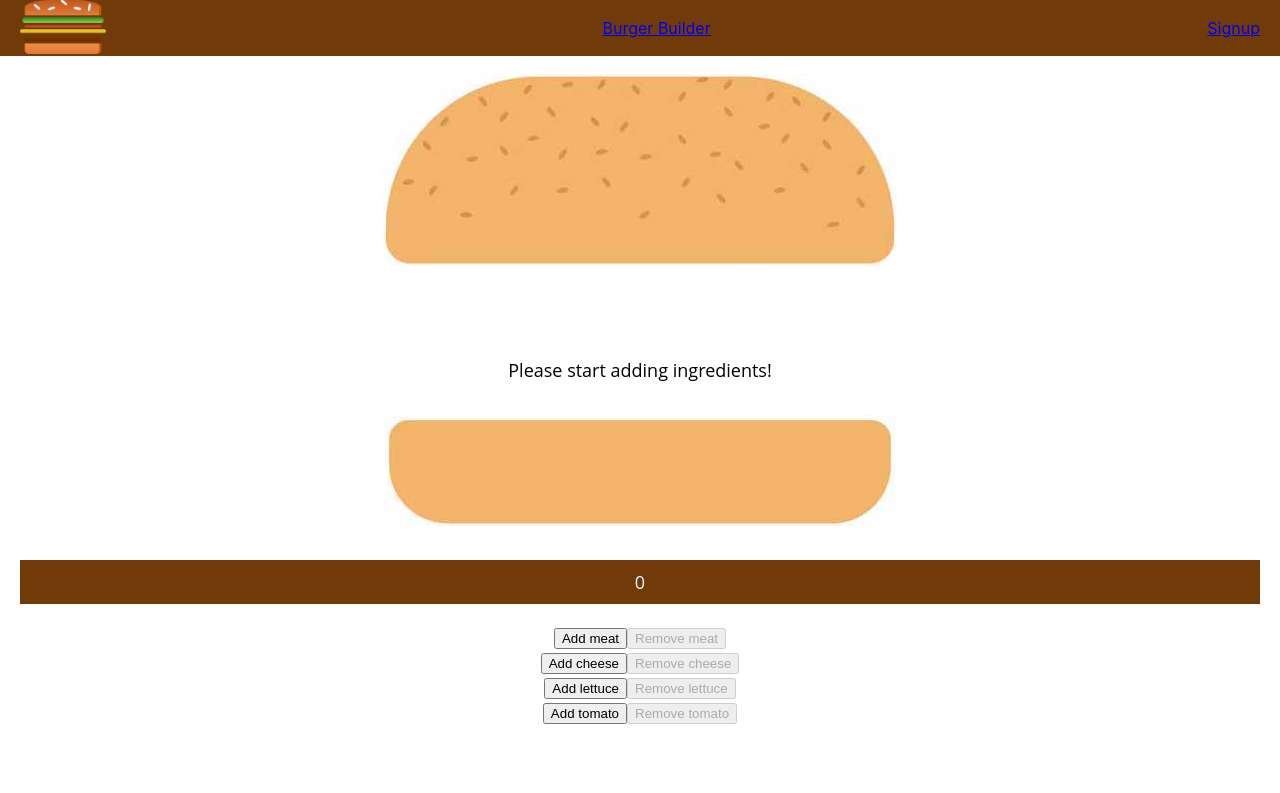
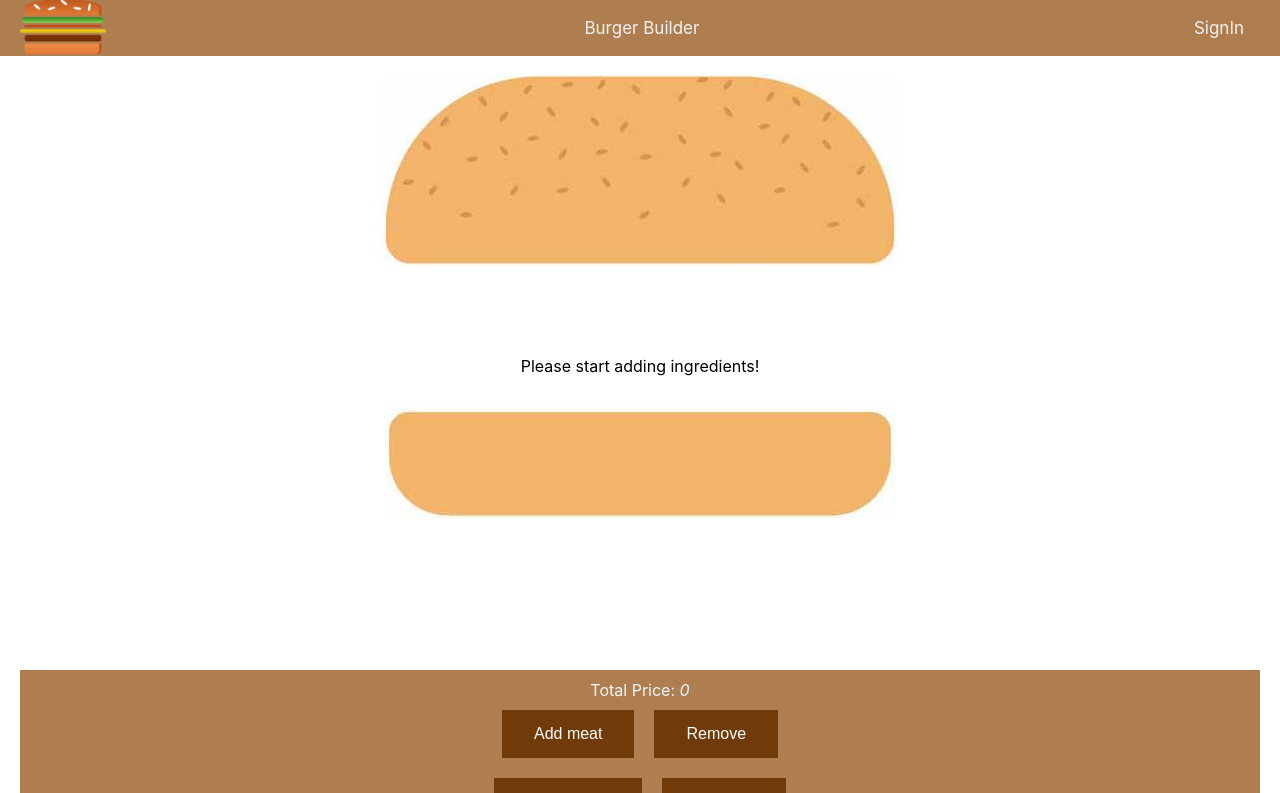
Before and after one commit to mehralqam/BurgerApp, a React (Create React App) app: page / in a window 1280 px wide. Shown: the top 793 px of the page. Built offline with nearby package versions, Linux system fonts and the light colour scheme.

Commit message:
modified version

```diff
--- a/src/App.css
+++ b/src/App.css
@@ -20,8 +20,25 @@ nav{
 img{
   height:55px;
 }
+form{
+  box-sizing: border-box;
+  margin: 0;
+  padding: 0;
+  border: 1px solid red;
+}
 .container {
   padding: 80px;
+}
+button{
+  background-color:#703b09;
+  border: none;
+  color: white;
+  padding: 15px 32px;
+  margin: 10px;
+  text-align: center;
+  text-decoration: none;
+  display: inline-block;
+  font-size: 16px;
 }
 .topBun{
   padding-top: 200px;
@@ -73,12 +90,35 @@ img{
 .total{
   padding: 10px;
   margin: 20px;
-  background-color: #703b09;
+  background-color: #af7e50;
   color: aliceblue;
-
+  text-align: center;
 }
-.new-burger
+.topnav {
+  background-color: #af7e50;
+  overflow: hidden;
+}
+.topnav a {
+  float: left;
+  color: #f2f2f2;
+  text-align: center;
+  padding: 14px 16px;
+  text-decoration: none;
+  font-size: 17px;
+}
+.topnav a:hover {
+  background-color: #ddd;
+  color: black;
+}
+.container
 {
   padding: 200px;
-  background-color: black;
 }
+.burgerContent{
+  overflow-y: scroll;
+  height: 650px;
+  text-align: center;
+}
+.checkout{
+  padding: 100px;
+}
--- a/src/App.js
+++ b/src/App.js
@@ -6,18 +6,50 @@ import Burger from "./components/Burger";
 import './App.css';
 import { BrowserRouter, Routes, Route } from "react-router-dom";
 export const UserContext = createContext(0);
+export const BurgerContext = createContext(0);
+export const PriceContext = createContext(0);
 function App() {
   const [isLogin , setisLogin] = useState(false)
+  const [price, setTotalPrice] = useState(0);
+  const [items, setItems] = useState({
+    meat: {
+      id: 0,
+      ingredient: "meat",
+      price: 100,
+      quantity: 0,
+    },
+    cheese: {
+      id: 1,
+      ingredient: "cheese",
+      price: 200,
+      quantity: 0,
+    },
+    lettuce: {
+      id: 3,
+      ingredient: "lettuce",
+      price: 10,
+      quantity: 0,
+    },
+    tomato: {
+      id: 4,
+      ingredient: "tomato",
+      price: 50,
+      quantity: 0,
+    }
+  });
+
   return (
     <BrowserRouter>
+      <UserContext.Provider value={{setisLogin,isLogin}}>
         <Nav/>
-        <UserContext.Provider value={{setisLogin,isLogin}}>
-      <Routes>
-
-        <Route path="/signup" element={<Signup/>}/>
-        <Route path="/" element={<Burger/>}/>
-
-      </Routes>
+          <BurgerContext.Provider value={{ items, setItems} }>
+            <PriceContext.Provider value={{price,setTotalPrice}}>
+              <Routes>
+                <Route path="/signup" element={<Signup/>}/>
+                <Route path="/" element={<Burger/>}/>
+              </Routes>
+            </PriceContext.Provider>
+        </BurgerContext.Provider>
       </UserContext.Provider>
     </BrowserRouter>
   );
--- a/src/components/Burger.js
+++ b/src/components/Burger.js
@@ -1,35 +1,10 @@
 import React from 'react';
-import { useState, useEffect } from "react";
-import ReactDOM from "react-dom/client";
-
+import { useEffect, useContext } from "react";
+import { BurgerContext } from '../App';
+import { PriceContext } from '../App';
 function Burger(props) {
-  const [price, setTotalPrice] = useState(0)
-  const [items, setItems] = useState({
-    meat: {
-      id: 0,
-      ingredient: "meat",
-      price: 100,
-      quantity: 0,
-    },
-    cheese: {
-      id: 1,
-      ingredient: "cheese",
-      price: 200,
-      quantity: 0,
-    },
-    lettuce: {
-      id: 3,
-      ingredient: "lettuce",
-      price: 10,
-      quantity: 0,
-    },
-    tomato: {
-      id: 4,
-      ingredient: "tomato",
-      price: 50,
-      quantity: 0,
-    }
-  });
+  const {items,setItems} = useContext(BurgerContext);
+  const {price,setTotalPrice} = useContext(PriceContext);
   const result = Object.values(items);
   useEffect(() => {
     let price = 0
@@ -39,59 +14,52 @@ function Burger(props) {
     setTotalPrice(price);
   }, [items]);
 
-  function addIngredient(key) {
-    const temp = structuredClone(items);
-    temp[key].quantity = temp[key].quantity + 1;
-    setItems(temp)
+  const handleAddIngredient = (id,operation) => {
+    const tmpIngredients = { ... items };
+    operation==='add'?
+    tmpIngredients[id].quantity = tmpIngredients[id].quantity + 1
+    :tmpIngredients[id].quantity = tmpIngredients[id].quantity - 1;
+    setItems(tmpIngredients)
   }
 
-  function removeIngredient(key) {
-    const temp = structuredClone(items);
-    temp[key].quantity = temp[key].quantity - 1;
-    setItems(temp)
+  const handleMenu = () => {
+    const tempMenu = result.map((item) => (<div className="burgerChoice">
+    <button onClick={() => handleAddIngredient(item.ingredient,'add')}>Add {item.ingredient}</button>
+    <button disabled={item.quantity <= 0} onClick={() => handleAddIngredient(item.ingredient,'remove')}>Remove</button>
+  </div>))
+  return tempMenu;
   }
 
-  function burgerContent() {
-    let burgerIngredient = [];
-    //optimize this part
-    for (let i = 0; i < items["meat"].quantity; i++) {
-      burgerIngredient.push(<div key={burgerIngredient.length} className="meat"></div>);
+  const handleBurgerContent = () => {
+    const tmpIngredientsArray = result.reduce(( prev, curr ) => {
+      const ingredientArr = new Array(curr.quantity)
+        .fill('')
+        .map(()=> <div key={curr.ingredient} className={curr.ingredient} />)
+
+      return [ ...prev, ...ingredientArr]
+    }, [])
+
+    if (tmpIngredientsArray.length===0) {
+      return <p>Please start adding ingredients!</p>
     }
-    for (let i = 0; i < items["cheese"].quantity; i++) {
-      burgerIngredient.push(<div key={burgerIngredient.length} className="cheese"></div>);
-    }
-    for (let i = 0; i < items["lettuce"].quantity; i++) {
-      burgerIngredient.push(<div key={burgerIngredient.length} className="lettuce"></div>);
-    }
-    for (let i = 0; i < items["tomato"].quantity; i++) {
-      burgerIngredient.push(<div key={burgerIngredient.length} className="tomato"></div>);
-    }
-    if (burgerIngredient.length === 0)
-      burgerIngredient.push(<p key="0">Please start adding ingredients!</p>);
-    return burgerIngredient;
+
+    return tmpIngredientsArray;
   }
   console.log(result);
   return (
-    <div className="App">
-      <div className="topBun">
-      </div>
-      {burgerContent()}
-      <div className="bottomBun">
+    <div>
+      <div className='burgerContent'>
+        <div className="topBun">
+        </div>
+        {handleBurgerContent()}
+        <div className="bottomBun">
+        </div>
       </div>
       <div className='total'>
-        <span id="total-price"> {price} </span>
+        <span id="total-price">Total Price: <i>{price}</i> </span>
+        {handleMenu()}
+        <h1>Sign In to Checkout</h1>
       </div>
-      {result.map((item) => (<div className="burgerChoice">
-        <button onClick={() => addIngredient(item.ingredient)}>Add {item.ingredient}</button>
-        <button disabled={item.quantity <= 0} onClick={() => removeIngredient(item.ingredient)}>Remove {item.ingredient} </button>
-      </div>))}
-
-      {/* <div className="burgerChoice">
-      <button onClick={() => addIngredient("meat")}>Add Meat</button>
-      <button onClick={() => addIngredient("cheese")}>Add Cheese </button>
-      <button disabled={items.meat.quantity<=0} onClick={() => removeIngredient("meat")}>Remove Meat</button>
-      <button disabled={items.cheese.quantity<=0} onClick={() => removeIngredient("cheese")}>Remove Cheese </button>
-    </div> */}
     </div>
   );
 }
--- /dev/null
+++ b/src/contexts/BurgerContext.js
@@ -0,0 +1,2 @@
+import React from 'react';
+import {createContext ,useState} from "react";
--- /dev/null
+++ b/src/contexts/PriceContext.js
@@ -0,0 +1,2 @@
+import React from 'react';
+import {createContext ,useState} from "react";
--- /dev/null
+++ b/src/contexts/UserContext.js
@@ -0,0 +1,2 @@
+import React from 'react';
+import {createContext ,useState} from "react";
--- a/src/pages/Nav.js
+++ b/src/pages/Nav.js
@@ -1,17 +1,25 @@
 import React from 'react';
 import { Link } from "react-router-dom";
+import { UserContext } from '../App';
+import  { useContext  } from 'react';
 import '../App.css';
 import logo from '../assets/logo.png';
 
 function Nav(){
+  const {isLogin,setisLogin} = useContext(UserContext);
+  const handleLogout = () => {
+    setisLogin(false);
+  }
   return(
     <>
-    <nav>
+    <nav className='topnav'>
       <div className="logo-box">
       <img src={logo} alt="myburger"/>
       </div>
       <Link to="/" >Burger Builder</Link>
-      <Link to="/signup">Signup</Link>
+      {/* <Link to="/signup">Signup</Link> */}
+      {isLogin ?<button onClick={() => handleLogout()}>Logout</button>
+      : <><Link to="/signup">SignIn</Link></>}
     </nav>
   </>
     );
--- /dev/null
+++ b/src/pages/OrderBurger.js
@@ -0,0 +1,46 @@
+import React, { useContext, useState  } from 'react';
+import { BurgerContext } from '../App';
+import { UserContext } from '../App';
+import { PriceContext } from '../App';
+import Burger from "../components/Burger";
+import '../App.css';
+const OrderBurger = () => {
+  const {items,setItems} = useContext(BurgerContext);
+  const {isLogin,setisLogin} = useContext(UserContext);
+  const {price,setTotalPrice} = useContext(PriceContext);
+  const [checkout, setCheckout] = useState(false)
+  let result= Object.values(items);
+  const handleBurgerContent = () => {
+    const tmpIngredientsArray = result.reduce(( prev, curr ) => {
+      const ingredientArr = new Array(curr.quantity)
+        .fill('')
+        .map(()=> <div key={curr.ingredient} className={curr.ingredient} />)
+
+      return [ ...prev, ...ingredientArr]
+    }, [])
+
+    if (tmpIngredientsArray.length===0) {
+      return <p>Please start adding ingredients!</p>
+    }
+
+    return tmpIngredientsArray;
+  }
+  const handleCheckout = () => {
+    alert(price);
+    setCheckout(true);
+  }
+  return (
+    <>{result.length===0?<Burger/>:<div className="App">
+      <div className="topBun">
+      </div>
+      {handleBurgerContent()}
+      <div className="bottomBun">
+      </div>
+      {checkout && <div className='checkout'><h1>Enjoy your meal your total bill is {price}</h1></div>}
+      {!checkout && result.length!=0 &&<button onClick={() => handleCheckout()}>Checkout</button>}
+    </div>
+    }
+    </>
+)
+}
+export default OrderBurger;
--- a/src/pages/Signup.js
+++ b/src/pages/Signup.js
@@ -1,10 +1,7 @@
-import React from 'react';
+import React, { useContext ,useState } from 'react';
 import { UserContext } from '../App';
-import { useContext ,useState} from "react";
-import Burger from '../components/Burger';
+import OrderBurger from './OrderBurger';
 const Signup = () => {
-  // logic we need to implement is to set context is user logged in or not and access it in \
-  //child components to render different pages
   const email= "text@test.com";
   const password= "text123*";
   const [user, setUser] = useState([
@@ -14,34 +11,29 @@ const Signup = () => {
     }
   ]);
   const {isLogin,setisLogin} = useContext(UserContext);
-  function onSubmit() {
-    if(user.email === email && user.password === password){
-      setisLogin(true)
-    }
-    else
-    {
-      setisLogin("false");
-    }
+  const handleOnSubmit = () => {
+    user.email === email && user.password === password? setisLogin(true) : setisLogin(false) ;
   }
 
   return (
-    <>{isLogin ? <Burger data={isLogin}/>: <><h1>Please, log in!</h1>
-
+    <>{isLogin ? <OrderBurger/>: <><h1>Please, log in!</h1>
+    <form onSubmit={() => handleOnSubmit()}>
     <label>Email:</label>
     <input
       type="text"
       onChange={(event) => {
         setUser({...user, email: event.target.value});
       }}
-    />
+      />
     <label>Password:</label>
     <input
       type="password"
       onChange={(event) => {
         setUser({...user, password: event.target.value})
       }}
-    />
-      <button onClick={onSubmit}> SUBMIT </button>
+      />
+      <button > SUBMIT </button>
+      </form>
    </>}
     </>
   )
```
Also changed, not shown: 1 other file (tests, documents, lock files or other folders).
